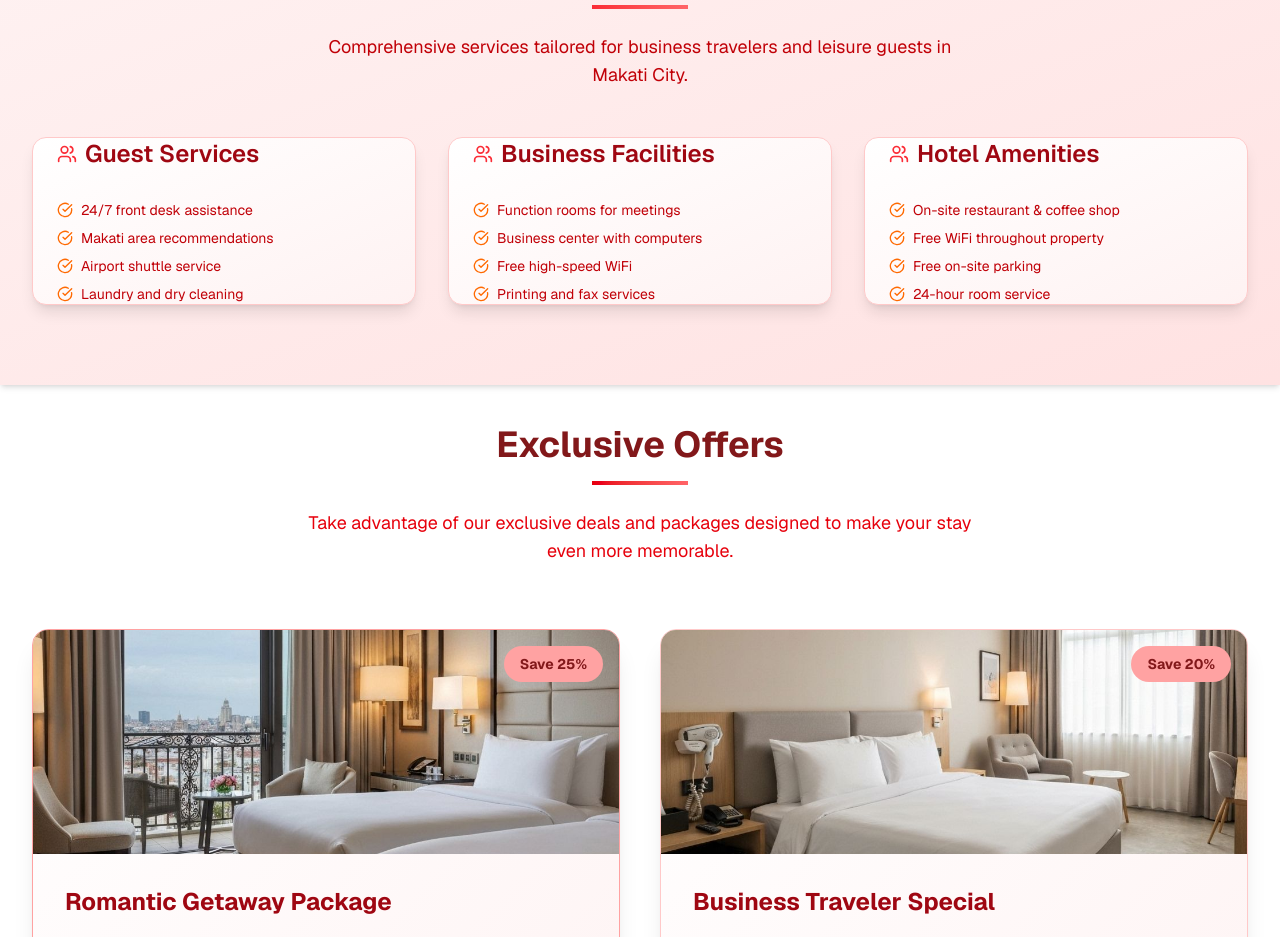
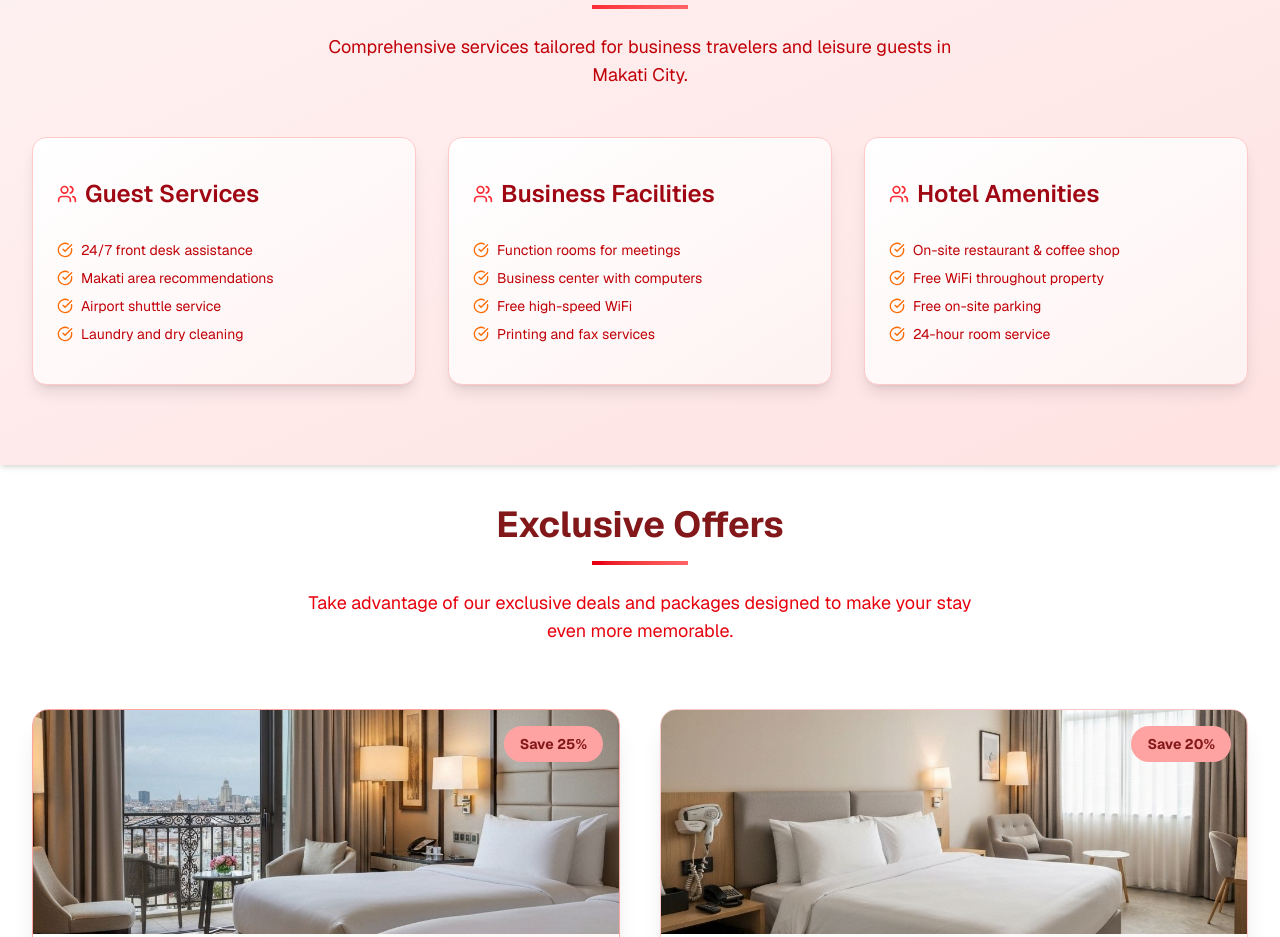
Before and after one commit to infinitecheirene/hotel-design, a Next.js app: page / in a window 1280 px wide. Shown: the part 800-1737 px from the top of the page. Built offline with nearby package versions, Linux system fonts and the light colour scheme.

Commit message:
updated files

```diff
--- a/components/home/offers-section.tsx
+++ b/components/home/offers-section.tsx
@@ -16,8 +16,8 @@ export default function OffersSection() {
             </p>
           </div>
 
-          <div className="grid grid-cols-1 md:grid-cols-2 lg:grid-cols-3 gap-8">
-            <Card className="bg-linear-to-br from-white to-red-50 shadow-lg border border-red-200 hover:scale-105 transition-transform duration-300">
+          <div className="grid grid-cols-1 md:grid-cols-3 gap-8">
+            <Card className="py-10 bg-linear-to-br from-white to-red-50 shadow-lg border border-red-200 hover:scale-105 transition-transform duration-300">
               <CardHeader>
                 <CardTitle className="flex items-center text-xl sm:text-2xl text-red-800">
                   <Users className="w-5 h-5 text-red-500 mr-2" />
@@ -46,7 +46,7 @@ export default function OffersSection() {
               </CardContent>
             </Card>
 
-            <Card className="bg-linear-to-br from-white to-red-50 shadow-lg border border-red-200 hover:scale-105 transition-transform duration-300">
+            <Card className="py-10 bg-linear-to-br from-white to-red-50 shadow-lg border border-red-200 hover:scale-105 transition-transform duration-300">
               <CardHeader>
                 <CardTitle className="flex items-center text-xl sm:text-2xl text-red-800">
                   <Users className="w-5 h-5 text-red-500 mr-2" />
@@ -75,7 +75,7 @@ export default function OffersSection() {
               </CardContent>
             </Card>
 
-            <Card className="bg-linear-to-br from-white to-red-50 shadow-lg border border-red-200 hover:scale-105 transition-transform duration-300">
+            <Card className="py-10 bg-linear-to-br from-white to-red-50 shadow-lg border border-red-200 hover:scale-105 transition-transform duration-300">
               <CardHeader>
                 <CardTitle className="flex items-center text-xl sm:text-2xl text-red-800">
                   <Users className="w-5 h-5 text-red-500 mr-2" />
```
